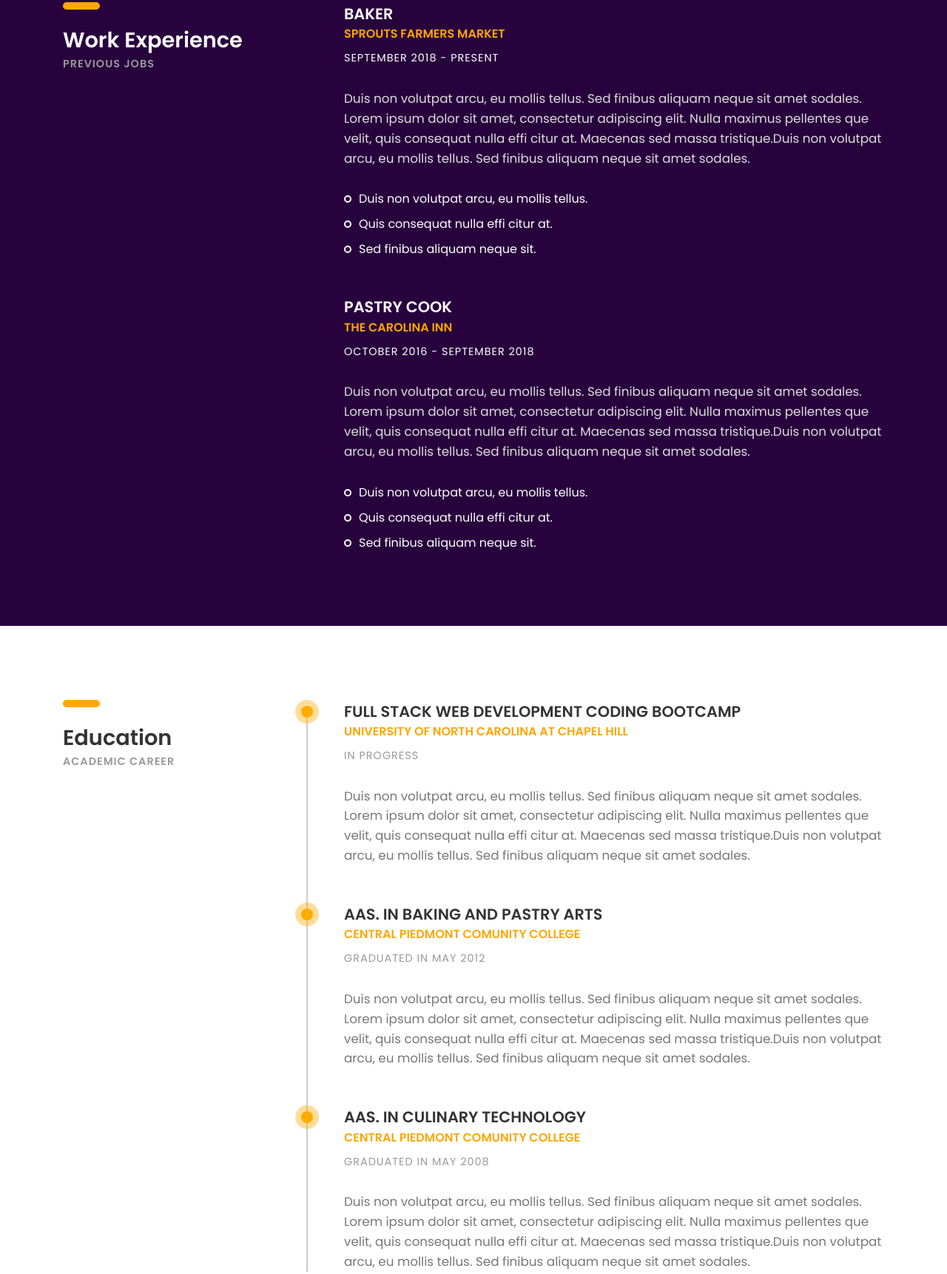
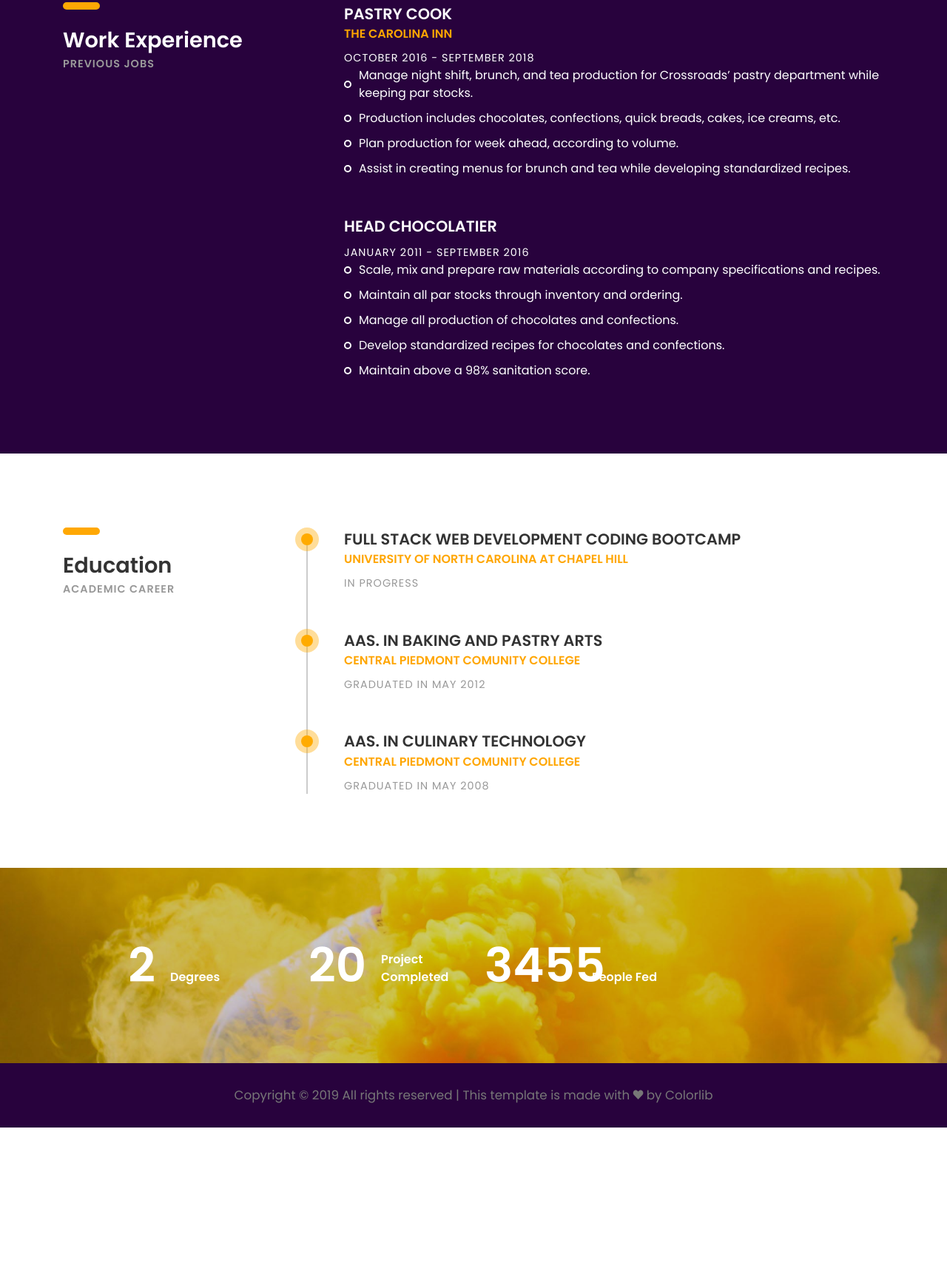
Before and after one commit to gpiercelusk/portfolio, a plain HTML site: page index.html in a window 1280 px wide. Shown: the part 2948-4670 px from the top of the page at 74% size. After the commit the page ends 4472 px from the top, so only its background shows below. Drawn offline with Linux system fonts and the light colour scheme; files whose address does not match are found by name.

Commit message:
edited to add real work info

```diff
--- a/index.html
+++ b/index.html
@@ -283,37 +283,30 @@
         <div class="col-sm-8">
 
           <div class="experience margin-b-50">
-            <h4><b>BAKER</b></h4>
-            <h5 class="font-yellow"><b>SPROUTS FARMERS MARKET</b></h5>
-            <h6 class="margin-t-10">SEPTEMBER 2018 - PRESENT</h6>
-            <p class="font-semi-white margin-tb-30">Duis non volutpat arcu, eu mollis tellus. Sed finibus aliquam neque
-              sit amet sodales.
-              Lorem ipsum dolor sit amet, consectetur adipiscing elit. Nulla maximus pellentes que velit,
-              quis consequat nulla effi citur at. Maecenas sed massa tristique.Duis non volutpat arcu,
-              eu mollis tellus. Sed finibus aliquam neque sit amet sodales. </p>
+            <h4><b>PASTRY COOK</b></h4>
+            <h5 class="font-yellow"><b>THE CAROLINA INN</b></h5>
+            <h6 class="margin-t-10">OCTOBER 2016 - SEPTEMBER 2018</h6>
             <ul class="list margin-b-30">
-              <li>Duis non volutpat arcu, eu mollis tellus.</li>
-              <li>Quis consequat nulla effi citur at.</li>
-              <li>Sed finibus aliquam neque sit.</li>
+              <li>Manage night shift, brunch, and tea production for Crossroads’ pastry department while keeping par
+                stocks.</li>
+              <li>Production includes chocolates, confections, quick breads, cakes, ice creams, etc.</li>
+              <li>Plan production for week ahead, according to volume.</li>
+              <li>Assist in creating menus for brunch and tea while developing standardized recipes.</li>
             </ul>
           </div><!-- experience -->
 
           <div class="experience margin-b-50">
-            <h4><b>PASTRY COOK</b></h4>
-            <h5 class="font-yellow"><b>THE CAROLINA INN</b></h5>
-            <h6 class="margin-t-10">OCTOBER 2016 - SEPTEMBER 2018</h6>
-            <p class="font-semi-white margin-tb-30">Duis non volutpat arcu, eu mollis tellus. Sed finibus aliquam neque
-              sit amet sodales.
-              Lorem ipsum dolor sit amet, consectetur adipiscing elit. Nulla maximus pellentes que velit,
-              quis consequat nulla effi citur at. Maecenas sed massa tristique.Duis non volutpat arcu,
-              eu mollis tellus. Sed finibus aliquam neque sit amet sodales. </p>
+            <h4><b>HEAD CHOCOLATIER</b></h4>
+            <h5 class="font-yellow"><b></b></h5>
+            <h6 class="margin-t-10">JANUARY 2011 - SEPTEMBER 2016</h6>
             <ul class="list margin-b-30">
-              <li>Duis non volutpat arcu, eu mollis tellus.</li>
-              <li>Quis consequat nulla effi citur at.</li>
-              <li>Sed finibus aliquam neque sit.</li>
+              <li>Scale, mix and prepare raw materials according to company specifications and recipes.</li>
+              <li>Maintain all par stocks through inventory and ordering.</li>
+              <li>Manage all production of chocolates and confections.</li>
+              <li>Develop standardized recipes for chocolates and confections.</li>
+              <li>Maintain above a 98% sanitation score.</li>
             </ul>
-          </div><!-- experience -->
-
+          </div>
         </div><!-- col-sm-8 -->
       </div><!-- row -->
     </div><!-- container -->
@@ -335,33 +328,19 @@
               <h4><b>FULL STACK WEB DEVELOPMENT CODING BOOTCAMP</b></h4>
               <h5 class="font-yellow"><b>UNIVERSITY OF NORTH CAROLINA AT CHAPEL HILL</b></h5>
               <h6 class="font-lite-black margin-t-10">IN PROGRESS</h6>
-              <p class="margin-tb-30">Duis non volutpat arcu, eu mollis tellus. Sed finibus aliquam neque sit amet
-                sodales.
-                Lorem ipsum dolor sit amet, consectetur adipiscing elit. Nulla maximus pellentes que velit,
-                quis consequat nulla effi citur at. Maecenas sed massa tristique.Duis non volutpat arcu,
-                eu mollis tellus. Sed finibus aliquam neque sit amet sodales. </p>
+
             </div><!-- education -->
 
             <div class="education margin-b-50">
               <h4><b>AAS. IN BAKING AND PASTRY ARTS</b></h4>
               <h5 class="font-yellow"><b>CENTRAL PIEDMONT COMUNITY COLLEGE</b></h5>
               <h6 class="font-lite-black margin-t-10">GRADUATED IN MAY 2012</h6>
-              <p class="margin-tb-30">Duis non volutpat arcu, eu mollis tellus. Sed finibus aliquam neque sit amet
-                sodales.
-                Lorem ipsum dolor sit amet, consectetur adipiscing elit. Nulla maximus pellentes que velit,
-                quis consequat nulla effi citur at. Maecenas sed massa tristique.Duis non volutpat arcu,
-                eu mollis tellus. Sed finibus aliquam neque sit amet sodales. </p>
             </div><!-- education -->
 
             <div class="education margin-b-50">
               <h4><b>AAS. IN CULINARY TECHNOLOGY</b></h4>
               <h5 class="font-yellow"><b>CENTRAL PIEDMONT COMUNITY COLLEGE</b></h5>
               <h6 class="font-lite-black margin-t-10">GRADUATED IN MAY 2008</h6>
-              <p class="margin-tb-30">Duis non volutpat arcu, eu mollis tellus. Sed finibus aliquam neque sit amet
-                sodales.
-                Lorem ipsum dolor sit amet, consectetur adipiscing elit. Nulla maximus pellentes que velit,
-                quis consequat nulla effi citur at. Maecenas sed massa tristique.Duis non volutpat arcu,
-                eu mollis tellus. Sed finibus aliquam neque sit amet sodales. </p>
             </div><!-- education -->
           </div><!-- education-wrapper -->
         </div><!-- col-sm-8 -->
@@ -390,8 +369,8 @@
 
         <div class="col-sm-6 col-md-6 col-lg-3">
           <div class="counter margin-b-30">
-            <h1 class="title"><b><span class="counter-value" data-duration="700" data-count="311">0</span></b></h1>
-            <h5 class="desc"><b>Satisfied Mouths</b></h5>
+            <h1 class="title"><b><span class="counter-value" data-duration="700" data-count="3455">0</span></b></h1>
+            <h5 class="desc"><b>People Fed</b></h5>
           </div><!-- counter -->
         </div><!-- col-md-3-->
 
```
